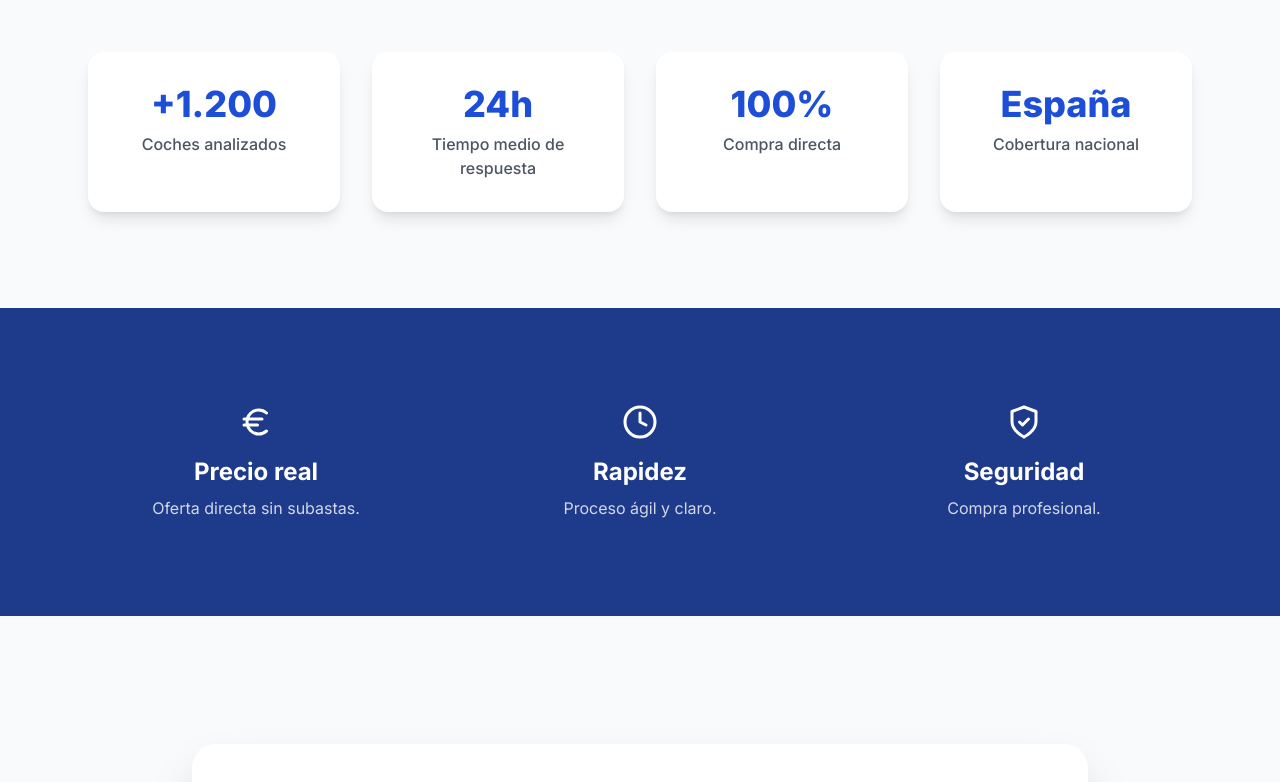
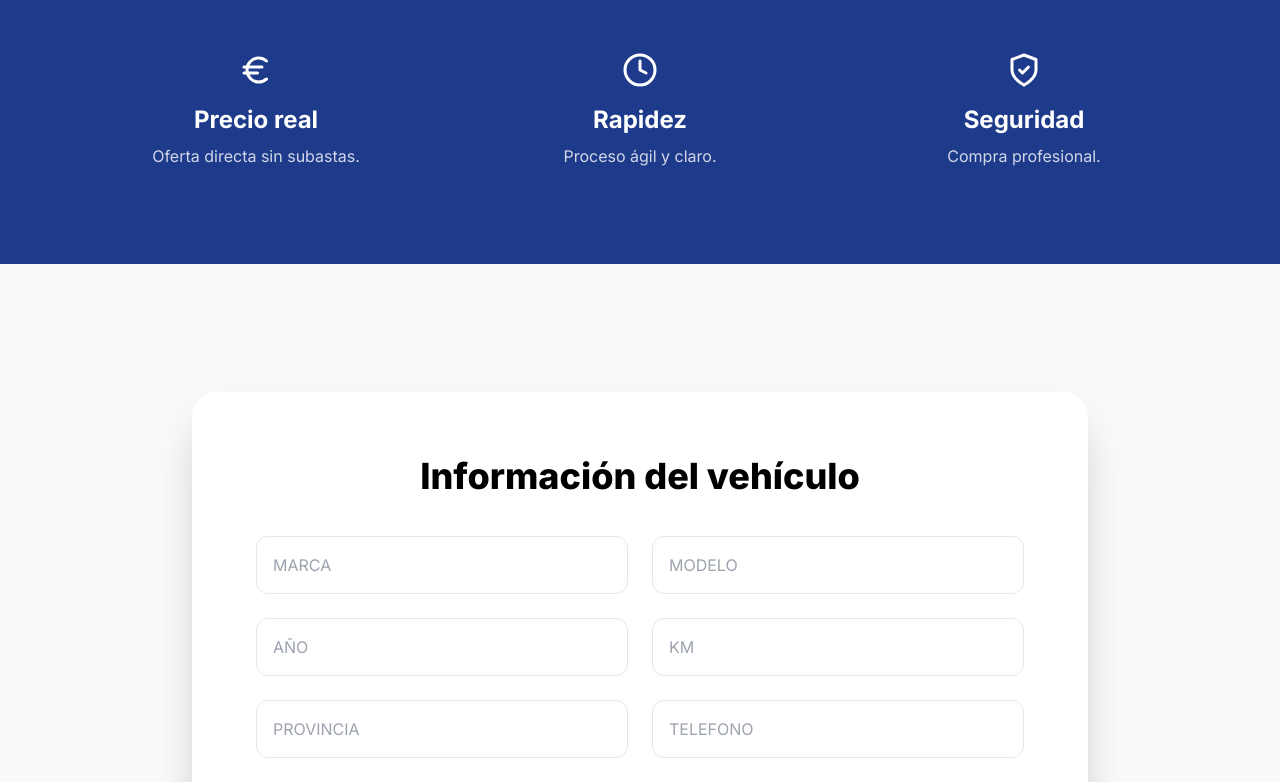
Before and after one commit to jvaloptt-oss/1clikcar, a Next.js app: page / in a window 1280 px wide. Shown: the part 1140-1922 px from the top of the page. Built offline with nearby package versions, Linux system fonts and the light colour scheme.

Commit message:
Fix framer motion types and add animations

```diff
--- a/src/app/page.tsx
+++ b/src/app/page.tsx
@@ -1,8 +1,15 @@
 "use client";
 
 import { useState } from "react";
-import { motion } from "framer-motion";
+import { motion, HTMLMotionProps } from "framer-motion";
 import { MessageCircle, ShieldCheck, Clock, Euro } from "lucide-react";
+
+/* =====================
+   FIX TYPING FRAMER
+===================== */
+const MotionDiv = (props: HTMLMotionProps<"div">) => (
+  <motion.div {...props} />
+);
 
 /* =====================
    ANIMATION VARIANTS
@@ -32,7 +39,7 @@ export default function Home() {
 
       {/* HERO */}
       <section className="bg-gradient-to-b from-blue-50 to-white py-32 px-6">
-        <motion.div
+        <MotionDiv
           initial="hidden"
           animate="visible"
           variants={fadeUp}
@@ -56,7 +63,7 @@ export default function Home() {
           >
             Enviar datos del vehículo
           </a>
-        </motion.div>
+        </MotionDiv>
       </section>
 
       {/* PROCESO */}
@@ -72,7 +79,7 @@ export default function Home() {
               { n: "2", t: "Contacto", d: "Te llamamos o escribimos." },
               { n: "3", t: "Compra", d: "Compra directa y segura." },
             ].map((s, i) => (
-              <motion.div
+              <MotionDiv
                 key={i}
                 initial="hidden"
                 whileInView="visible"
@@ -85,36 +92,9 @@ export default function Home() {
                 </div>
                 <h3 className="text-2xl font-bold">{s.t}</h3>
                 <p className="text-gray-600 mt-2">{s.d}</p>
-              </motion.div>
+              </MotionDiv>
             ))}
           </div>
-        </div>
-      </section>
-
-      {/* METRICAS */}
-      <section className="bg-gray-50 py-24">
-        <div className="max-w-6xl mx-auto px-6 grid md:grid-cols-4 gap-8 text-center">
-          {[
-            ["+1.200", "Coches analizados"],
-            ["24h", "Tiempo medio de respuesta"],
-            ["100%", "Compra directa"],
-            ["España", "Cobertura nacional"],
-          ].map((m, i) => (
-            <motion.div
-              key={i}
-              initial="hidden"
-              whileInView="visible"
-              viewport={{ once: true }}
-              variants={fadeUp}
-              transition={{ duration: 0.5, delay: i * 0.1 }}
-              className="bg-white rounded-2xl shadow-lg p-8"
-            >
-              <div className="text-4xl font-extrabold text-blue-700 mb-2">
-                {m[0]}
-              </div>
-              <p className="text-gray-600 font-medium">{m[1]}</p>
-            </motion.div>
-          ))}
         </div>
       </section>
 
@@ -122,11 +102,19 @@ export default function Home() {
       <section className="bg-blue-900 text-white py-24">
         <div className="max-w-6xl mx-auto grid md:grid-cols-3 gap-12 px-6">
           {[
-            { icon: <Euro size={36} />, t: "Precio real", d: "Oferta directa sin subastas." },
+            {
+              icon: <Euro size={36} />,
+              t: "Precio real",
+              d: "Oferta directa sin subastas.",
+            },
             { icon: <Clock size={36} />, t: "Rapidez", d: "Proceso ágil y claro." },
-            { icon: <ShieldCheck size={36} />, t: "Seguridad", d: "Compra profesional." },
+            {
+              icon: <ShieldCheck size={36} />,
+              t: "Seguridad",
+              d: "Compra profesional.",
+            },
           ].map((f, i) => (
-            <motion.div
+            <MotionDiv
               key={i}
               initial="hidden"
               whileInView="visible"
@@ -138,7 +126,7 @@ export default function Home() {
               <div className="mb-4 flex justify-center">{f.icon}</div>
               <h3 className="text-2xl font-bold">{f.t}</h3>
               <p className="opacity-80 mt-2">{f.d}</p>
-            </motion.div>
+            </MotionDiv>
           ))}
         </div>
       </section>
@@ -160,8 +148,13 @@ export default function Home() {
       {/* FOOTER */}
       <footer className="bg-gray-100 text-center py-10 text-gray-500">
         © {new Date().getFullYear()} 1ClikCar ·{" "}
-        <a href="/quienes-somos" className="underline">Quiénes somos</a> ·{" "}
-        <a href="/privacidad" className="underline">Privacidad</a>
+        <a href="/quienes-somos" className="underline">
+          Quiénes somos
+        </a>{" "}
+        ·{" "}
+        <a href="/privacidad" className="underline">
+          Privacidad
+        </a>
       </footer>
     </>
   );
@@ -188,7 +181,7 @@ function CompleteForm() {
   };
 
   return (
-    <motion.div
+    <MotionDiv
       initial="hidden"
       whileInView="visible"
       viewport={{ once: true }}
@@ -235,6 +228,6 @@ function CompleteForm() {
           Recibir oferta sin compromiso
         </button>
       </div>
-    </motion.div>
+    </MotionDiv>
   );
 }
```
